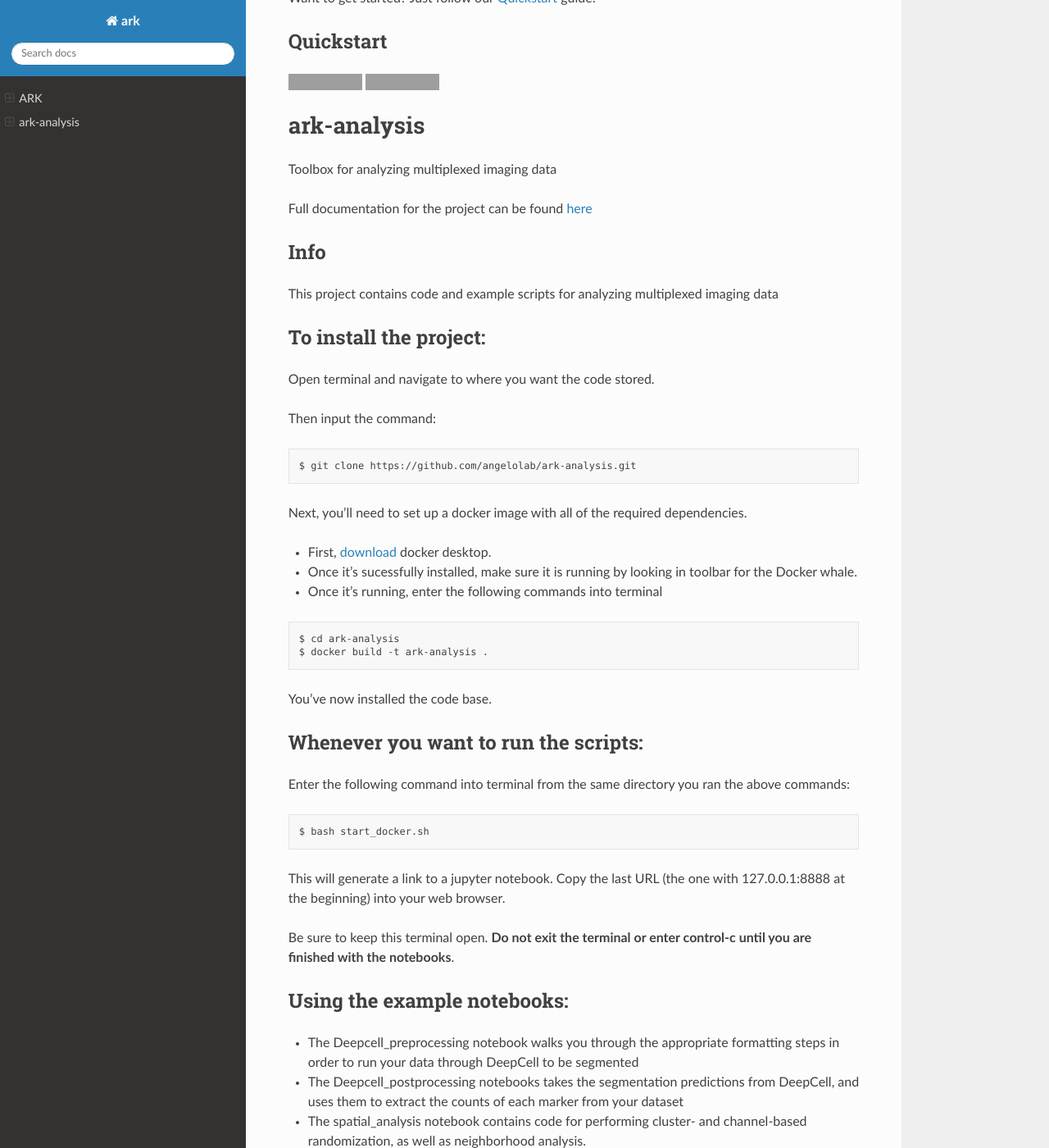
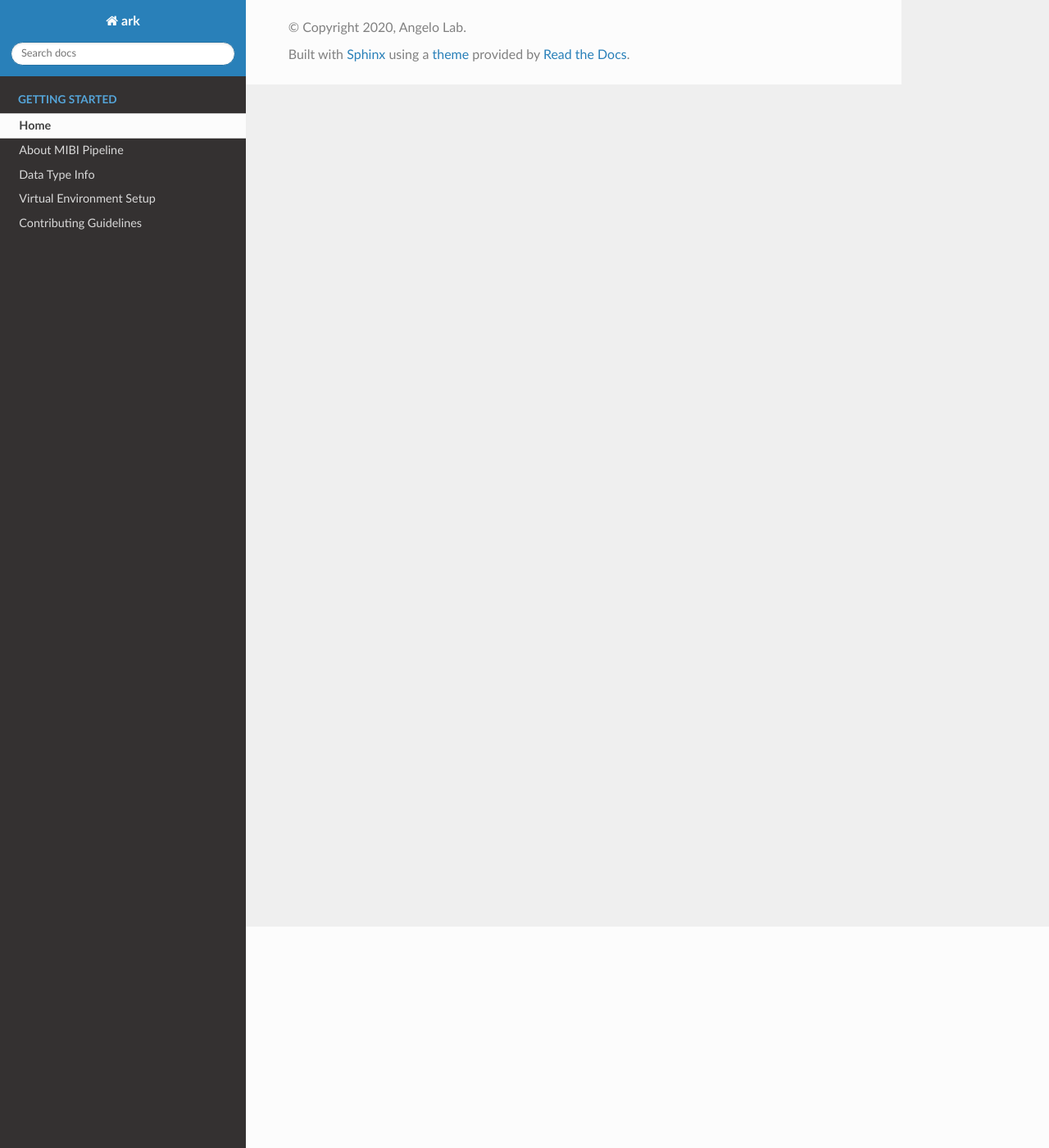
Before and after one commit to angelolab/ark-analysis, a Sphinx documentation site: the page built from docs/index.rst, in a window 1280 px wide and 1400 px high, scrolled down 270 px. Shown: the whole window at 82% size. Built offline with Sphinx 7.4.7 and the Read the Docs theme 2.0.0, drawn with Linux system fonts in a browser that asks for light colours; pages that are not in the unit, such as notebooks, are missing from menus; some of the changed text lies outside the part shown; grey boxes are pictures that could not be loaded.

Commit message:
Add _rtd folder for documentation to explain MIBI/ARK in more detail (#221)
* Push new documentation changes

* Fix toctree error and duplicate link in contributing.md

* Condense all sphinx parameters under the same heading, and remove extraneous comment from conf.py

* Link homepage to toctree

* Modify conf.py so it doesn't complain about lack of _rtd/landing.py in toctree

* Further standardize the homepage and landing page

* Change markdown tab to utils

* Remove extraneous commented test in data_utils_test.py

```diff
--- /dev/null
+++ b/docs/_rtd/pipeline.md
@@ -0,0 +1,3 @@
+## About the MIBI Pipeline
+
+Add information about the MIBI pipeline to this document.
--- /dev/null
+++ b/docs/_rtd/virtualenv.md
@@ -0,0 +1,3 @@
+## Setting Up Your Virtual Environment
+
+Add information about how to set up Anaconda.
--- a/docs/conf.py
+++ b/docs/conf.py
@@ -113,7 +113,7 @@
 # List of patterns, relative to source directory, that match files and
 # directories to ignore when looking for source files.
 # This pattern also affects html_static_path and html_extra_path.
-exclude_patterns = ['contributing.md', '_markdown/ark.md',  '_build', 'Thumbs.db', '.DS_Store', '**.ipynb_checkpoints']
+exclude_patterns = ['_rtd/landing.md', '_markdown/ark.md',  '_build', 'Thumbs.db', '.DS_Store', '**.ipynb_checkpoints']
 
 # custom 'stuff' we want to ignore in nitpicky mode
 # currently empty, I don't think we'll ever run in this
@@ -164,7 +164,6 @@
 
 def check_docstring_format(app, what, name, obj, options, lines):
     if what == 'function':
-        # print(name)
         argnames = inspect.getargspec(obj)[0]
 
         if len(argnames) > 0:
--- a/docs/index.rst
+++ b/docs/index.rst
@@ -1,38 +1,21 @@
-ARK
-===============================
-
-This is ARK for ya.
-
-We're doing some cool stuff with medical imaging.
-
-Want to get started? Just follow our :ref:`quickstart-label` guide!
-
-.. _quickstart-label:
-
-Quickstart
--------------------------------
-
-.. mdinclude:: ../README.md
-
-Table of Contents
-------------------
+.. mdinclude:: _rtd/landing.md
 
 .. toctree::
+   :hidden:
+   :caption: Getting Started
+   :maxdepth: 4
+
+   Home <self>
+   About MIBI Pipeline <_rtd/pipeline>
+   Data Type Info <_rtd/data_types>
+   Virtual Environment Setup <_rtd/virtualenv>
+   Contributing Guidelines <_rtd/contributing>
+
+.. toctree::
+   :hidden:
    :caption: Libraries
    :maxdepth: 4
 
-   _markdown/ark.analysis
-   _markdown/ark.segmentation
-   _markdown/ark.utils
-
-.. Main section
-.. ------------------
-
-.. .. mdinclude:: markdown-sample.md
-
-.. Indices and tables
-.. -------------------
-
-.. * :ref:`genindex`
-.. * :ref:`modindex`
-.. * :ref:`search`
+   analysis <_markdown/ark.analysis>
+   segmentation <_markdown/ark.segmentation>
+   utils <_markdown/ark.utils>
```
Also changed, not shown: docs/_rtd/contributing.md (renamed from docs/contributing.md, +1 -1 lines), docs/_rtd/data_types.md (added, +3 -0 lines), docs/_rtd/landing.md (added, +3 -0 lines), .readthedocs.yml, 1 other file.
